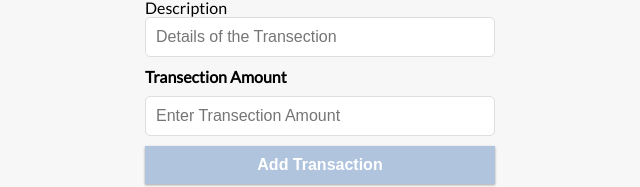
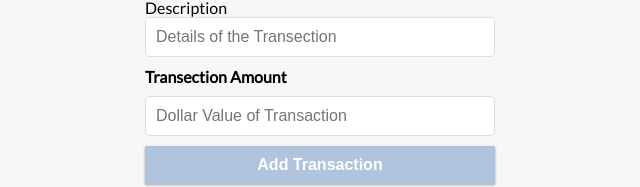
Before and after one commit to AliRa22aq/expense-tracker, a React (Create React App) app: page / in a window 1280 px wide. Shown: the part 600-787 px from the top of the page, without its empty margins (320-960 px from the left). Built offline with nearby package versions, Linux system fonts and the light colour scheme.

Commit message:
Update AddTransection.js

```diff
--- a/src/components/AddTransection.js
+++ b/src/components/AddTransection.js
@@ -1,26 +1,41 @@
-import React,{useState} from 'react'
-
-
-
+import React,{useState, useContext} from 'react';
+import { GlobalContext } from '../context/GlobalState';
 
 export const AddTransection = () => {
 
-    const [Description, setDescription] = useState();
-    const [TransecrtionAmount, setTransecrtionAmount] = useState();
+    const [description, setDescription] = useState('');
+    const [transectionAmount, setTransecrtionAmount] = useState('');
+
+    const {addTransection} = useContext(GlobalContext);
+
+
+    const onSubmit = (e) => {
+        e.preventDefault();
+
+        const newTransectoin = {
+            id : new Date().getTime(),
+            description,
+            transectionAmount: +transectionAmount
+        }
+
+        addTransection(newTransectoin);
+    }
+
     return (
         <div>
             <h3> Add New Transection</h3>
-            <form>
+            <form onSubmit={onSubmit}>
             <div className="form-control">
-                <labal className = "description" >
+                <labal htmlFor = "description" >
                         Description
                 </labal>
                 <input
                     type="text"
                     id="description"
+                    value = {description}
+                    onChange = {(e)=> setDescription(e.target.value) }
                     placeholder="Details of the Transection"
-                    value = {Description}
-                    onChange = {(e)=> setDescription(e.target.value) }  />
+                    value = {description} />
             </div>
             <div className="form-control">
             <label htmlFor="transectionamount">
@@ -28,10 +43,11 @@ export const AddTransection = () => {
             </label>
             <input
                     type="number"
-                    id="transectionamount"
-                    placeholder="Enter Transection Amount"
-                    value = {TransecrtionAmount}
-                    onChange = {(e)=> setTransecrtionAmount (e.target.value) }  />
+                    id="transectionAmount"
+                    value = {transectionAmount}
+                    onChange = {(e)=> setTransecrtionAmount (e.target.value) }
+                    placeholder="Dollar Value of Transaction"
+                    required ="required"   />
 
             </div>
             <button className="btn">
```
